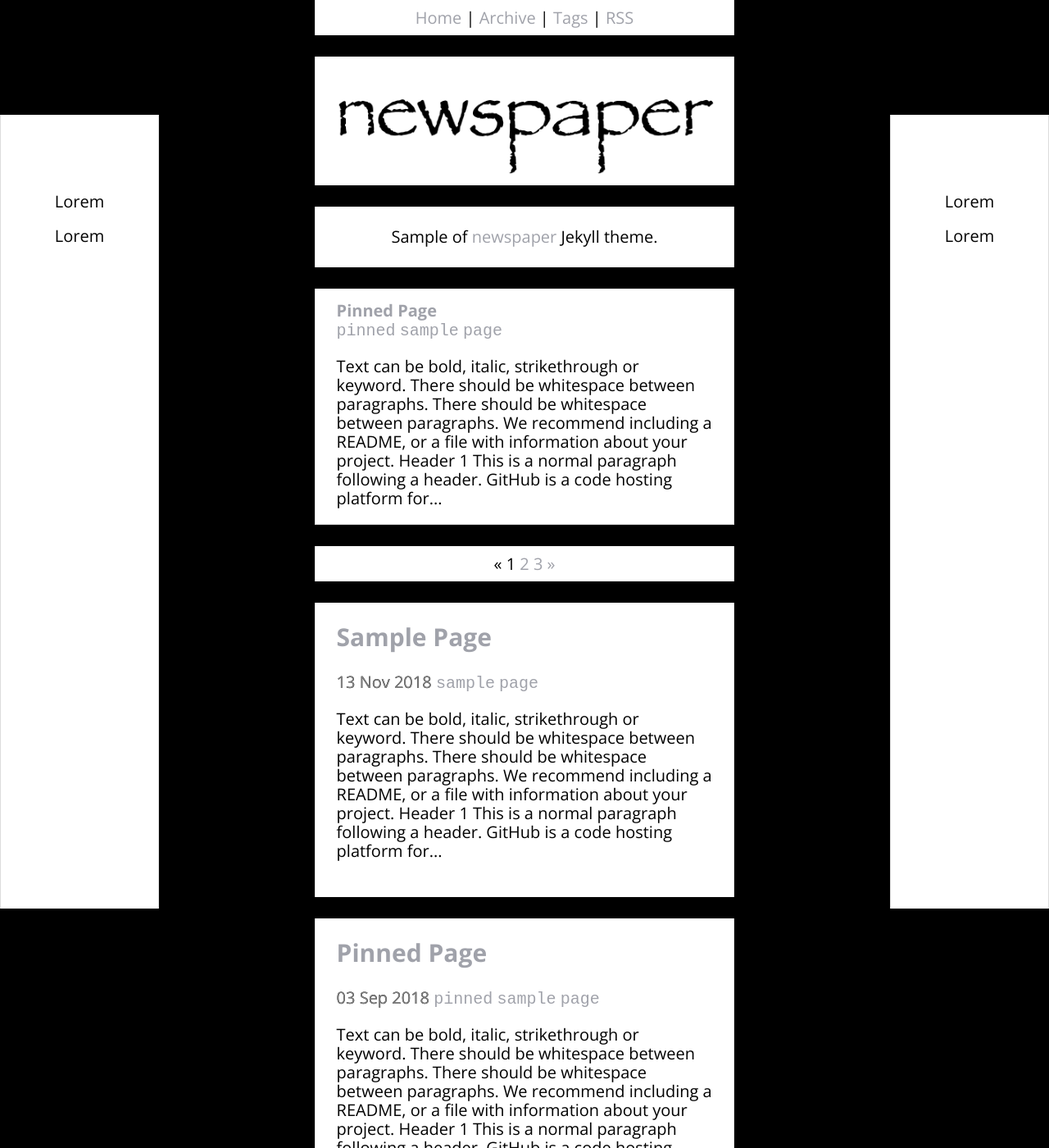
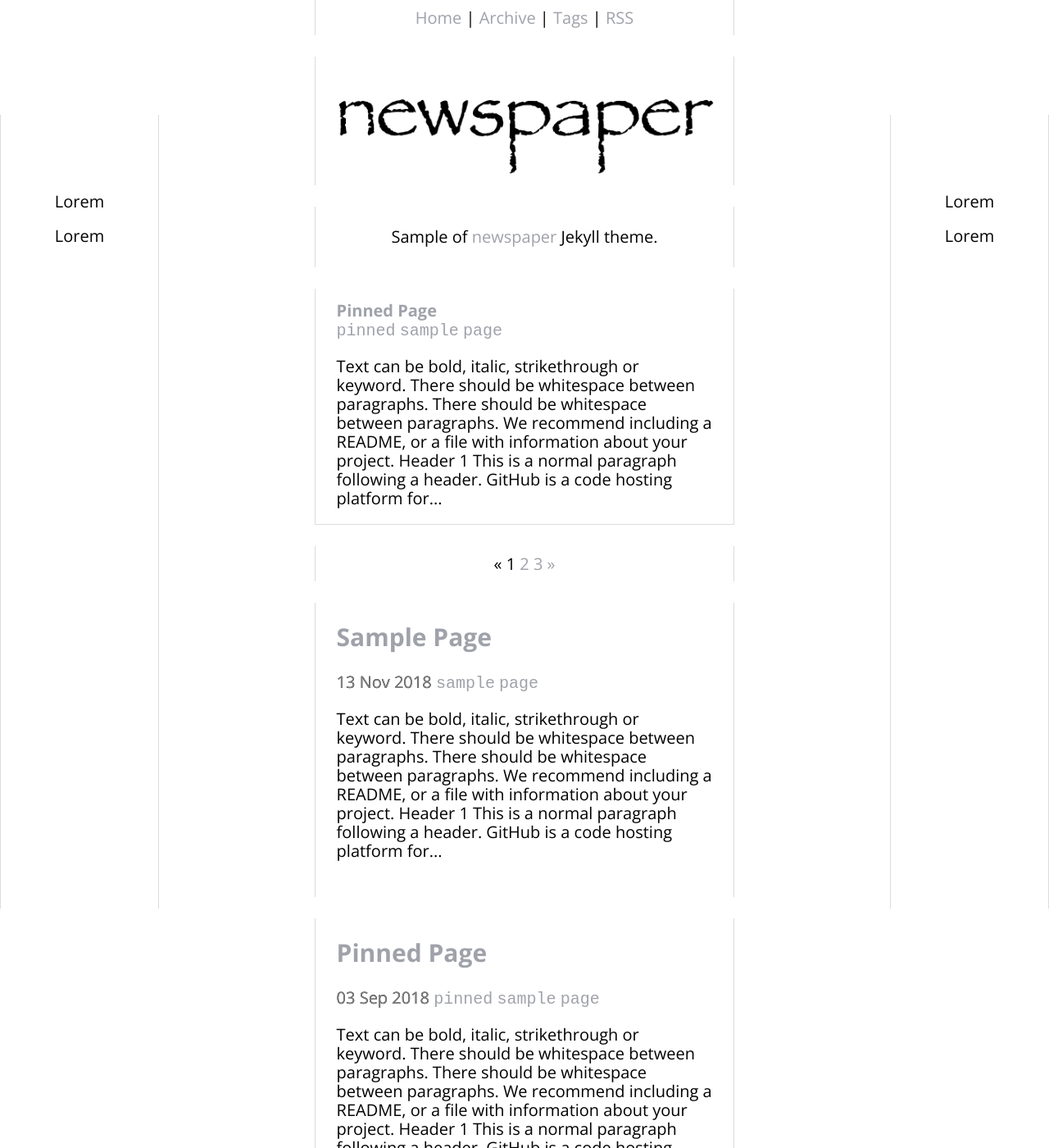
Before and after one commit to HSELaredoIT/HarmonyintheNews, a Jekyll site: the page built from index.html, in a window 1280 px wide and 1400 px high. Shown: the whole window at 82% size. Built offline with Jekyll 4.4.1, drawn with Linux system fonts in a browser that asks for light colours; the list of posts is cut into pages by our own code.

Commit message:
wrong color again

```diff
--- a/_sass/colors.scss
+++ b/_sass/colors.scss
@@ -1,4 +1,4 @@
-$body-background: #000000 !default;
+$body-background: #ffffff !default;
 $body-foreground: #020202 !default;
 $link: #a0a2aa;
 $linkbrighter: #acaeb7;
```
